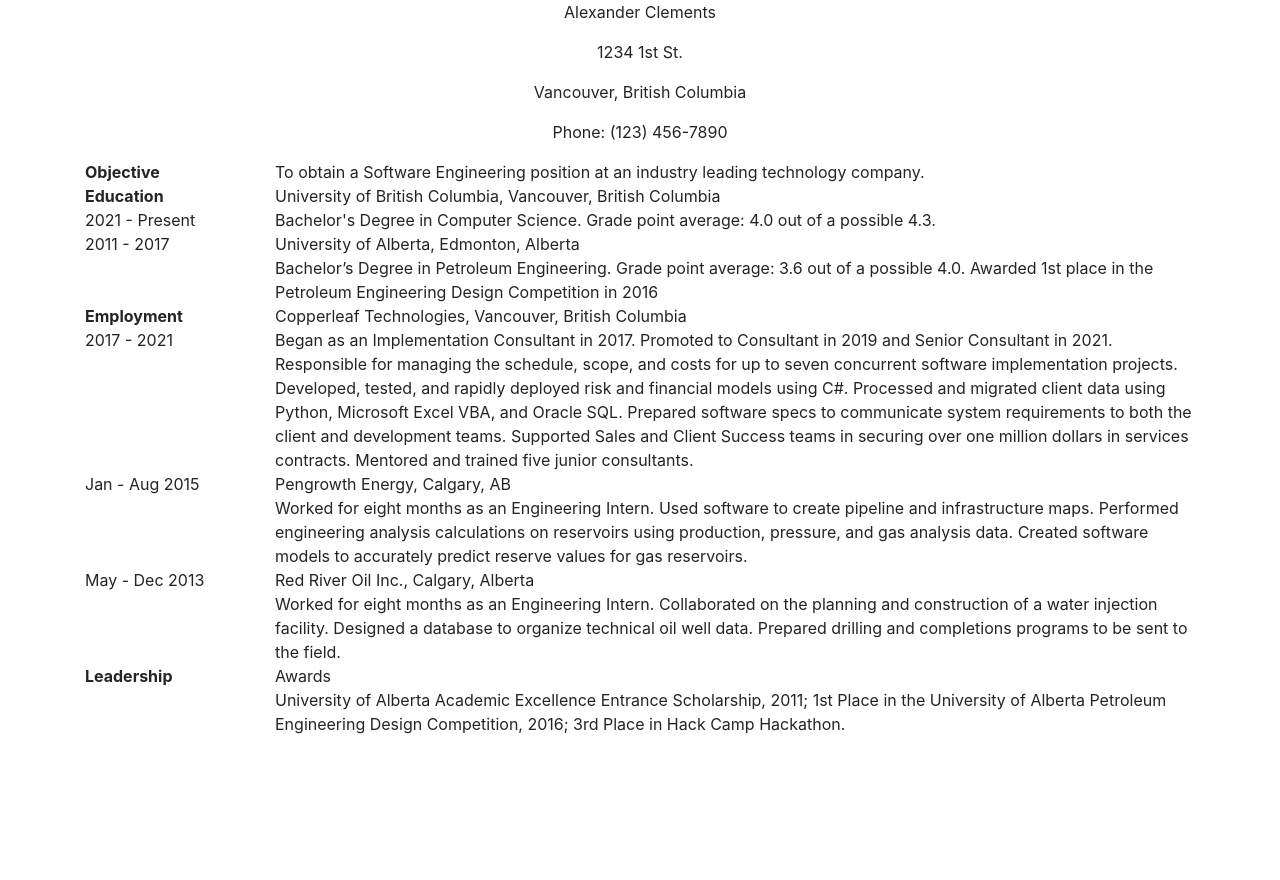
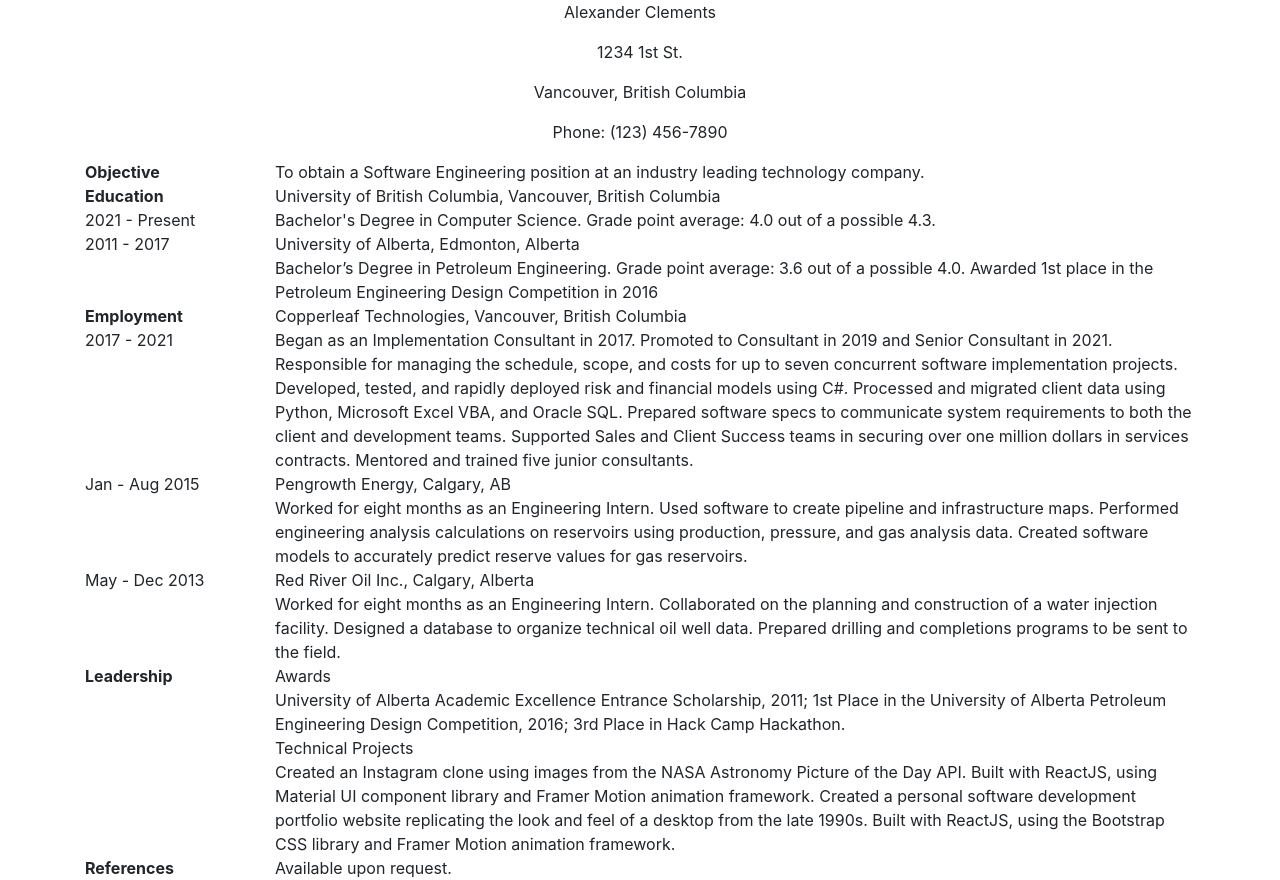
Before and after one commit to alex-clements/alex-clements.github.io, a plain HTML site: page index.html in a window 1280 px wide. Before the commit the page ends 800 px from the top, so only its background shows below. Drawn offline with nearby package versions, Linux system fonts and the light colour scheme.

Commit message:
Update index.html

```diff
--- a/index.html
+++ b/index.html
@@ -81,6 +81,25 @@ and completions programs to be sent to the field.</div>
 Alberta Petroleum Engineering Design Competition, 2016; 3rd Place in Hack Camp Hackathon.</div>
 </div>
 
+<div class="row">
+  <div class="col-md-2"></div>
+  <div class="col-md-10">Technical Projects</div>
+</div>
+
+<div class="row">
+  <div class="col-md-2"></div>
+  <div class="col-md-10">Created an Instagram clone using images from the NASA Astronomy Picture of the Day API. Built with
+ReactJS, using Material UI component library and Framer Motion animation framework. Created a
+personal software development portfolio website replicating the look and feel of a desktop from
+the late 1990s. Built with ReactJS, using the Bootstrap CSS library and Framer Motion animation
+framework.</div>
+</div>
+
+<div class="row">
+  <div class="col-md-2"><strong>References</strong></div>
+  <div class="col-md-10">Available upon request.</div>
+</div>
+
 </div>
 
 
```
